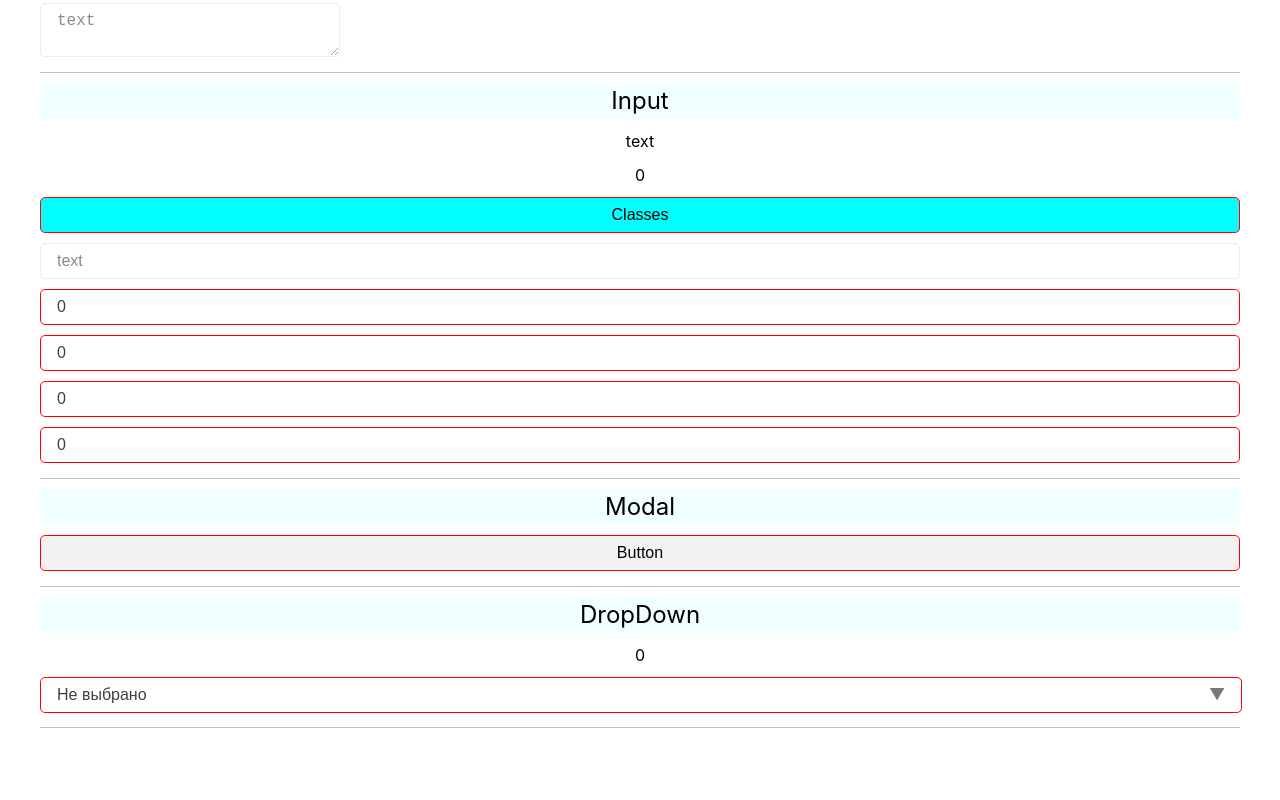
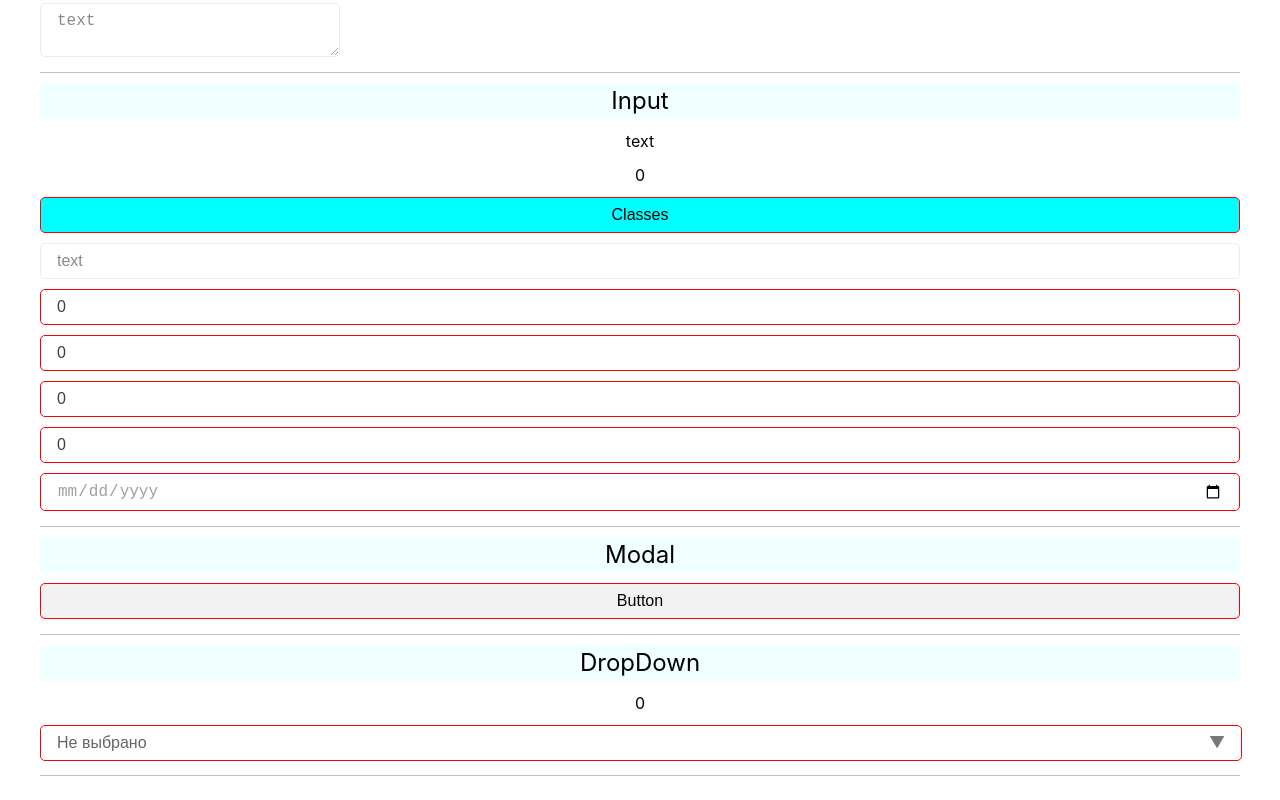
Before and after one commit to Smoren/vue3-hive-ui-kit, a Vue app: page / in a window 1280 px wide. Shown: the part 410-1210 px from the top of the page. Before the commit the page ends 1178 px from the top, so only its background shows below. Built offline with nearby package versions, Linux system fonts and the light colour scheme.

Commit message:
input: add style for type=date or type=time

```diff
--- a/src/App.vue
+++ b/src/App.vue
@@ -1,5 +1,5 @@
 <script lang="ts" setup>
-import { computed, onMounted, ref } from 'vue';
+import { Ref, computed, onMounted, ref } from 'vue';
 import WidgetWrapper from '@/WidgetWrapper.vue';
 import { HiveButton, HiveDialog, HiveLoader, HiveTextarea } from '.';
 import HiveInput from './components/hive-input/hive-input.vue';
@@ -155,6 +155,8 @@ const optionsObject = {
   },
 };
 
+const date: Ref<Date | undefined> = ref()
+
 const yearStore = useYearStore();
 const yearList = computed(() => yearStore.years);
 
@@ -200,6 +202,7 @@ onMounted(() => {
         <hive-input v-model="num" type="number" :step="1" />
         <hive-input v-model="num" type="text" integer :min="5" :max="6" />
         <hive-input v-model="num" :mask="/^\d+$/" />
+        <hive-input v-model="date" type="date" />
       </widget-wrapper>
 
       <!-- Modal -->
--- a/src/components/hive-drop-down/hive-drop-down.vue
+++ b/src/components/hive-drop-down/hive-drop-down.vue
@@ -94,6 +94,7 @@ watch(
         :disabled="disabled"
         :placeholder="(current ? String(current[titleField]) : '')"
         class="hive-drop-down__search"
+        :class="{ valueNull:  modelValue === null}"
         @focusin="expand(), onFocusin(emit)"
         @focusout="collapse(), onFocusout(emit)"
         @keydown="onKeydown(emit, $event)"
@@ -202,6 +203,10 @@ $drop-down-padding: 0.5em 1em 0.5em 1em;
         opacity: 0.5;
       }
     }
+
+    &.valueNull {
+      opacity: 0.8;
+    }
   }
 
   &__icon {
--- a/src/components/hive-input/hive-input.vue
+++ b/src/components/hive-input/hive-input.vue
@@ -79,13 +79,16 @@ export interface InputExpose {
 }
 
 defineExpose({ input: inputRef, forceFocus });
+
+// @ts-ignore
+const isDateTime = props.type === 'date' || props.type === 'time';
 </script>
 
 <template>
   <input
     ref="inputRef"
     class="hive-input"
-    :class="{ error: invalid }"
+    :class="{ error: invalid, datetime: isDateTime && !modelValue }"
     :style="style"
     :type="type"
     :value="modelValue"
@@ -128,5 +131,9 @@ defineExpose({ input: inputRef, forceFocus });
     opacity: 0.6;
     pointer-events: none;
   }
+
+  &.datetime {
+    color: #3f3f3f80;
+  }
 }
 </style>
```
